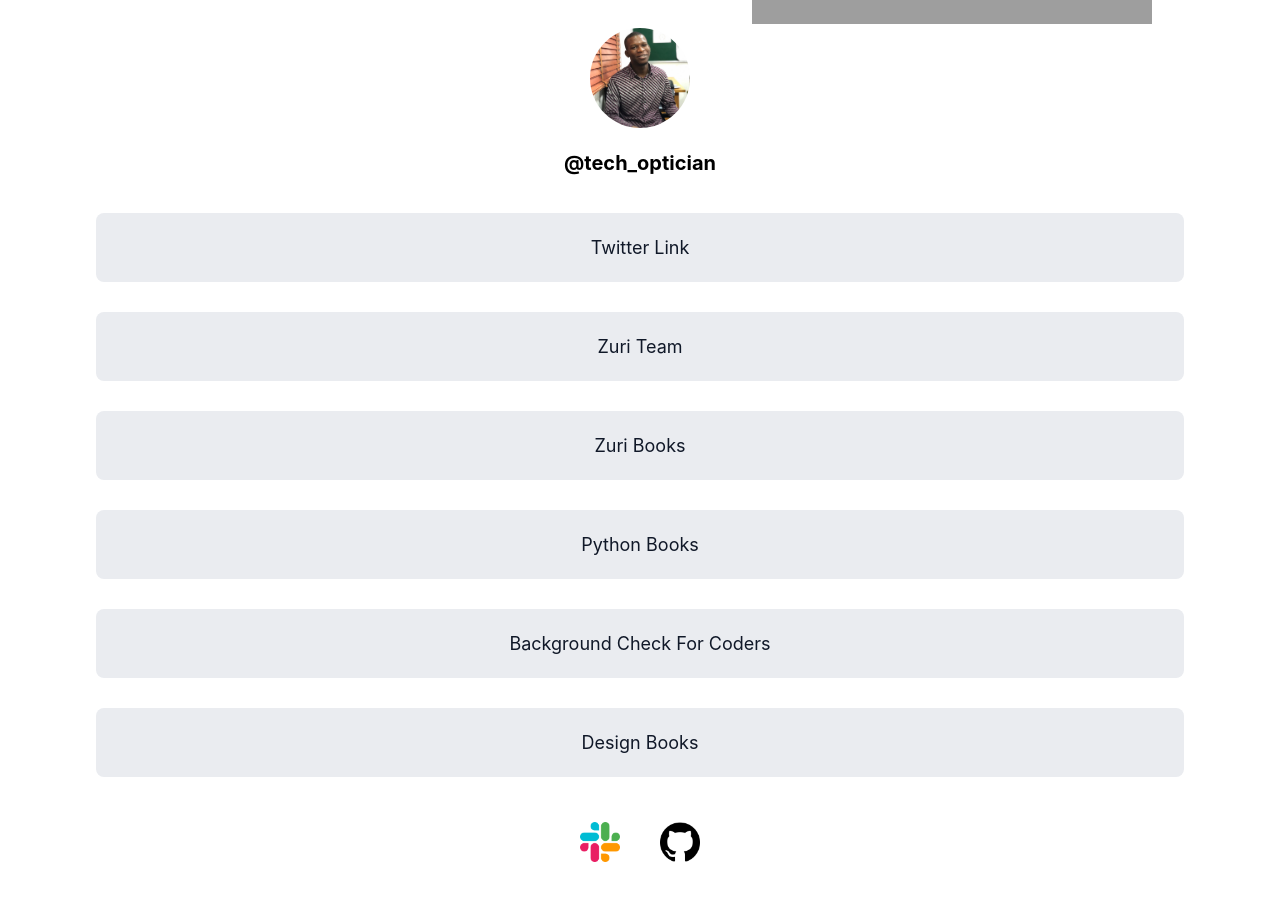
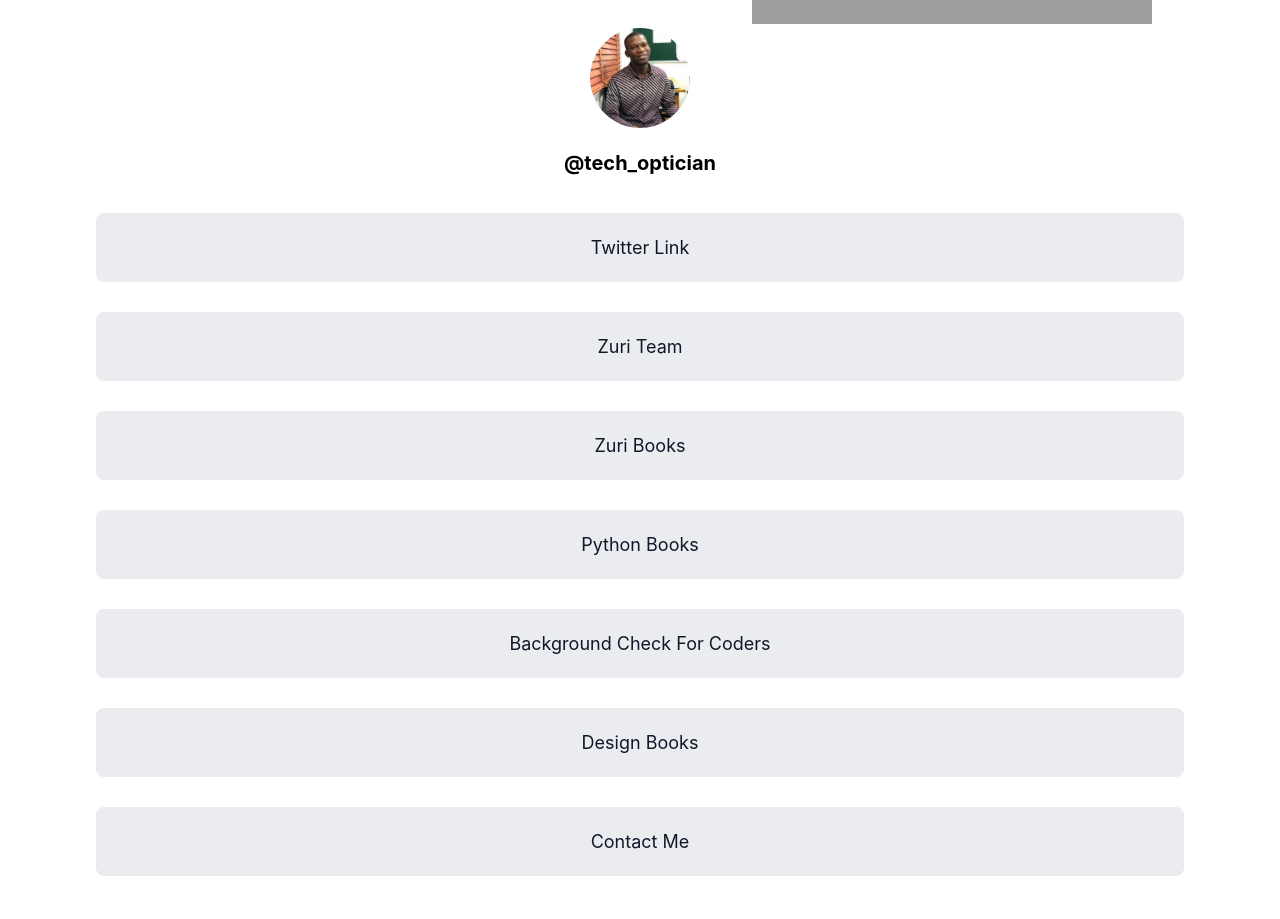
Before and after one commit to jerncomania28/link-tree, a React (Create React App) app: page / in a window 1280 px wide. Shown: the part 340-1259 px from the top of the page. Built offline with nearby package versions, Linux system fonts and the light colour scheme; grey boxes are pictures that could not be loaded.

Commit message:
refactor: moved all reusable components into appropriate files and modified folder structure

```diff
--- a/src/App.js
+++ b/src/App.js
@@ -1,106 +1,15 @@
-import "./App.css";
-
-// asset
-
-import ProfileImg from "./assets/Jeremiah.jpg";
-import Dots from "./assets/dots.svg";
-import Slack from "./assets/slack.png";
-import GitHub from "./assets/github.png";
+import { Routes, Route } from "react-router-dom";
 
 // components
-import Footer from "./components/Footer";
-
-const LinkTemplate = ({ data }) => {
-  const { linkValue, id, externalLink } = data;
-  return (
-    <a
-      href={externalLink}
-      target="_blank"
-      rel="noopener noreferrer"
-      id={id}
-      className="link"
-    >
-      {linkValue}
-    </a>
-  );
-};
+import HomePage from "./pages/HomePage/HomePage";
+import ContactPage from "./pages/ContactPage/ContactPage";
 
 const App = () => {
-  const Links = {
-    0: {
-      linkValue: "Twitter Link",
-      id: "twitter",
-      externalLink: "https://twitter.com/tech_optician",
-    },
-    1: {
-      linkValue: "Zuri Team",
-      id: "btn__zuri",
-      externalLink: "https://training.zuri.team/",
-    },
-    2: {
-      linkValue: "Zuri Books",
-      id: "books",
-      externalLink: "https://books.zuri.team",
-    },
-    3: {
-      linkValue: "Python Books",
-      id: "book__python",
-      externalLink: "https://books.zuri.team/python-for-beginners?ref_id=jay",
-    },
-    4: {
-      linkValue: "Background Check For Coders",
-      id: "pitch",
-      externalLink: "https://background.zuri.team",
-    },
-    5: {
-      linkValue: "Design Books",
-      id: "book__design",
-      externalLink: "https://books.zuri.team/design-rules",
-    },
-  };
-
   return (
-    <div className="app">
-      {/* share button */}
-      <div className="app-share">
-        <img src={Dots} alt="share-btn" />
-      </div>
-
-      {/* profile container */}
-      <div className="app-profile">
-        {/* profile display image */}
-        <div className="app-profile--img">
-          <img src={ProfileImg} alt="profile-avatar" id="profile__img" />
-        </div>
-
-        {/* profile links */}
-        <div className="app-profile--links">
-          <p id="twitter">@tech_optician</p>
-          <p id="slack">Jeremiah Okon</p>
-        </div>
-      </div>
-
-      {/* links */}
-      {Object.keys(Links).map((_idx) => (
-        <LinkTemplate data={Links[_idx]} key={_idx} />
-      ))}
-
-      {/* socials link  */}
-      <div className="app-socials">
-        <a href="/" target="_blank" rel="noopener noreferrer">
-          <img src={Slack} alt="slack" />
-        </a>
-        <a
-          href="https://github.com/jerncomania28"
-          target="_blank"
-          rel="noopener noreferrer"
-        >
-          <img src={GitHub} alt="slack" />
-        </a>
-      </div>
-
-      <Footer />
-    </div>
+    <Routes>
+      <Route path="/" element={<HomePage />} />
+      <Route path="/contact" element={<ContactPage />} />
+    </Routes>
   );
 };
 
--- a/src/components/Footer.jsx
+++ b/src/components/Footer/Footer.jsx
@@ -1,7 +1,7 @@
 
 
-import Zuri from "../assets/zuri.png";
-import Ingressive from "../assets/ingressive.png";
+import Zuri from "../../assets/zuri.png";
+import Ingressive from "../../assets/ingressive.png";
 
 // stylesheet
 import "./Footer.css";
--- /dev/null
+++ b/src/components/LinkTemplate/LinkTemplate.css
@@ -0,0 +1,12 @@
+
+  .link {
+    width: 85%;
+    margin: 15px auto;
+    background: #eaecf0;
+    text-align: center;
+    border-radius: 8px;
+    padding: 24px 0px;
+    text-decoration: none;
+    color: #101828;
+    font-size: 18px;
+  }
--- /dev/null
+++ b/src/components/LinkTemplate/LinkTemplate.jsx
@@ -0,0 +1,31 @@
+import { Link } from "react-router-dom";
+
+// styles
+import "./LinkTemplate.css";
+
+const LinkTemplate = ({ data }) => {
+    const { linkValue, id, externalLink, anchor } = data;
+    return (
+        <>
+            {anchor && (
+                <a
+                    href={externalLink}
+                    target="_blank"
+                    rel="noopener noreferrer"
+                    id={id}
+                    className="link"
+                >
+                    {linkValue}
+                </a>
+            )}
+
+            {!anchor && (
+                <Link to={externalLink} className="link" id={id}>
+                    {linkValue}
+                </Link>
+            )}
+        </>
+    );
+};
+
+export default LinkTemplate;
--- a/src/index.js
+++ b/src/index.js
@@ -2,10 +2,13 @@ import React from "react";
 import { createRoot } from "react-dom/client";
 import "./index.css";
 import App from "./App";
+import { BrowserRouter } from "react-router-dom";
 
 const root = createRoot(document.getElementById("root"));
 root.render(
   <React.StrictMode>
+    <BrowserRouter>
       <App />
+    </BrowserRouter>
   </React.StrictMode>
 );
--- /dev/null
+++ b/src/pages/ContactPage/ContactPage.jsx
@@ -0,0 +1,20 @@
+
+// components
+import Footer from "../../components/Footer/Footer"
+
+// styles
+import "./ContactPage.css";
+
+
+const ContactPage = () => {
+    return (
+        <div>
+            this is the contact page .
+
+            <Footer />
+        </div>
+    )
+
+}
+
+export default ContactPage;
--- /dev/null
+++ b/src/pages/HomePage/HomePage.css
@@ -0,0 +1,80 @@
+.app {
+    width: 100%;
+    height: 100%;
+    position: relative;
+    margin-top: 4rem;
+    display: flex;
+    justify-content: center;
+    flex-direction: column;
+  }
+
+  .app-share {
+    width: 80%;
+    margin: 0px auto;
+    text-align: right;
+  }
+
+  .app-profile {
+    width: 80%;
+    margin: 0px auto;
+    display: flex;
+    justify-content: center;
+    align-items: center;
+    flex-direction: column;
+  }
+
+  .app-profile--img {
+    width: 100px;
+    height: 100px;
+    border-radius: 50%;
+    position: relative;
+  }
+
+  .app-profile--img:before {
+    content: "";
+    position: absolute;
+    width: 100px;
+    height: 100px;
+    border-radius: 50%;
+    background: black;
+    top: 0rem;
+    left: 0rem;
+    opacity: 0.4;
+    visibility: hidden;
+  }
+
+  .app-profile--img:hover:before {
+    cursor: pointer;
+    visibility: visible;
+  }
+
+  .app-profile--img > img {
+    width: 100%;
+    height: 100%;
+    border-radius: 50%;
+    object-fit: cover;
+  }
+
+  .app-profile--links > p {
+    font-size: 20px;
+    line-height: 30px;
+    font-weight: 700;
+  }
+
+  .app-profile--links > p:nth-child(2) {
+    /* visibility: hidden; */
+    display: none;
+  }
+
+  .app-socials {
+    width: 80%;
+    margin: 30px auto;
+    display: flex;
+    justify-content: center;
+    align-items: center;
+  }
+
+  .app-socials img {
+    width: 40px;
+    margin: auto 20px;
+  }
--- /dev/null
+++ b/src/pages/HomePage/HomePage.jsx
@@ -0,0 +1,111 @@
+
+// components
+import LinkTemplate from "../../components/LinkTemplate/LinkTemplate";
+import Footer from "../../components/Footer/Footer";
+
+// assets
+
+import ProfileImg from "../../assets/Jeremiah.jpg";
+import Dots from "../../assets/dots.svg";
+import Slack from "../../assets/slack.png";
+import GitHub from "../../assets/github.png";
+
+// styles
+import "./HomePage.css";
+
+const Links = {
+    0: {
+        linkValue: "Twitter Link",
+        id: "twitter",
+        externalLink: "https://twitter.com/tech_optician",
+        anchor: true,
+    },
+    1: {
+        linkValue: "Zuri Team",
+        id: "btn__zuri",
+        externalLink: "https://training.zuri.team/",
+        anchor: true,
+    },
+    2: {
+        linkValue: "Zuri Books",
+        id: "books",
+        externalLink: "https://books.zuri.team",
+        anchor: true,
+    },
+    3: {
+        linkValue: "Python Books",
+        id: "book__python",
+        externalLink: "https://books.zuri.team/python-for-beginners?ref_id=jay",
+        anchor: true,
+    },
+    4: {
+        linkValue: "Background Check For Coders",
+        id: "pitch",
+        externalLink: "https://background.zuri.team",
+        anchor: true,
+    },
+    5: {
+        linkValue: "Design Books",
+        id: "book__design",
+        externalLink: "https://books.zuri.team/design-rules",
+        anchor: true,
+    },
+    6: {
+        linkValue: "Contact Me",
+        id: "contact",
+        externalLink: "/contact",
+        anchor: false,
+    },
+};
+
+
+const HomePage = () => {
+    return (
+        <div className="app">
+            {/* share button */}
+            <div className="app-share">
+                <img src={Dots} alt="share-btn" />
+            </div>
+
+            {/* profile container */}
+            <div className="app-profile">
+                {/* profile display image */}
+                <div className="app-profile--img">
+                    <img src={ProfileImg} alt="profile-avatar" id="profile__img" />
+                </div>
+
+                {/* profile links */}
+                <div className="app-profile--links">
+                    <p id="twitter">@tech_optician</p>
+                    <p id="slack">Jeremiah Okon</p>
+                </div>
+            </div>
+
+            {/* links */}
+            {Object.keys(Links).map((_idx) => (
+                <LinkTemplate data={Links[_idx]} key={_idx} />
+            ))}
+
+            {/* socials link  */}
+            <div className="app-socials">
+                <a href="/" target="_blank" rel="noopener noreferrer">
+                    <img src={Slack} alt="slack" />
+                </a>
+                <a
+                    href="https://github.com/jerncomania28"
+                    target="_blank"
+                    rel="noopener noreferrer"
+                >
+                    <img src={GitHub} alt="slack" />
+                </a>
+            </div>
+
+            <Footer />
+        </div>
+
+    )
+}
+
+
+
+export default HomePage;
```
Also changed, not shown: src/components/Footer/Footer.css (renamed from src/components/Footer.css), src/pages/ContactPage/ContactPage.css (added).
